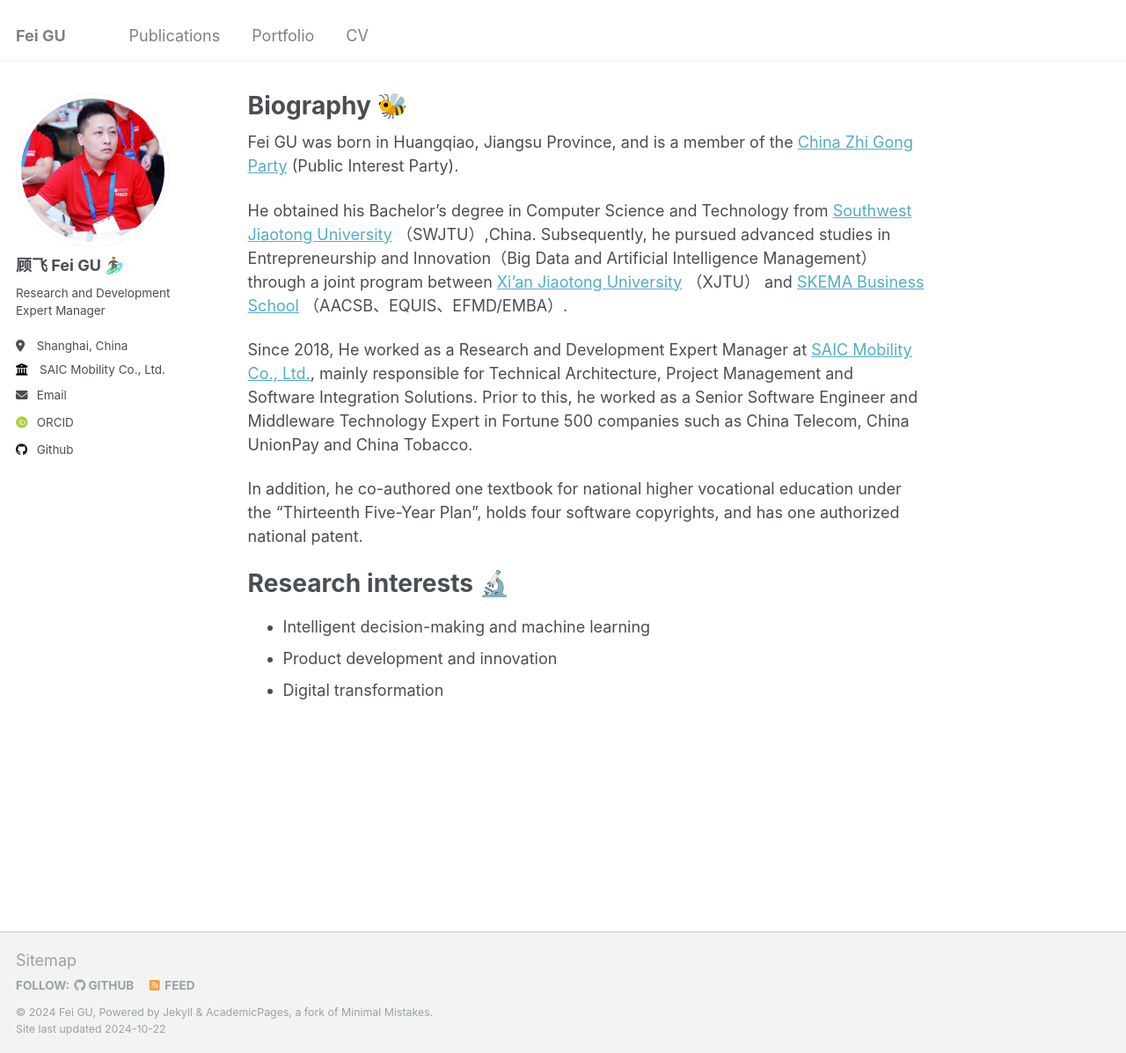
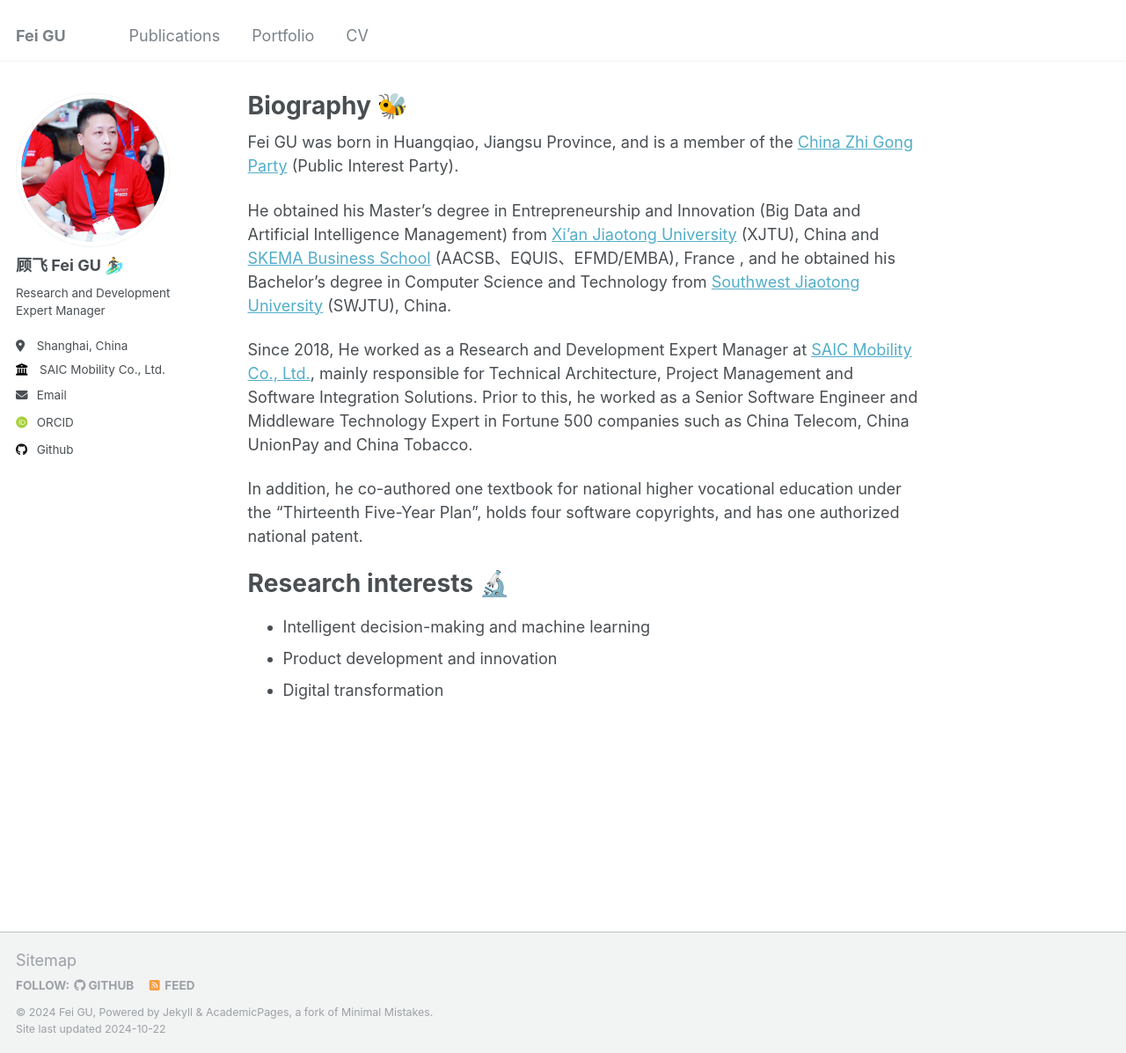
Before and after one commit to rongmax-gufei/rongmax-gufei.github.io, a Jekyll site: the page built from _pages/about.md, in a window 1280 px wide and 1197 px high. Shown: the whole window at 88% size. Built offline with Jekyll 4.4.1, drawn with Linux system fonts in a browser that asks for light colours; some web fonts are replaced.

Commit message:
Update about.md

```diff
--- a/_pages/about.md
+++ b/_pages/about.md
@@ -9,7 +9,7 @@ redirect_from:
 
 Fei GU was born in Huangqiao, Jiangsu Province, and is a member of the [China Zhi Gong Party](https://www.zg.org.cn) (Public Interest Party).
 
-He obtained his Bachelor's degree in Computer Science and Technology from [Southwest Jiaotong University](https://www.swjtu.edu.cn) （SWJTU）,China. Subsequently, he pursued advanced studies in Entrepreneurship and Innovation（Big Data and Artificial Intelligence Management）through a joint program between [Xi'an Jiaotong University](https://news.xjtu.edu.cn/info/1033/190939.htm) （XJTU） and [SKEMA Business School]([https://www.skema.edu/en/programmes/msc-entrepreneurship-innovation](https://www.skema.edu/en/rankings)) （AACSB、EQUIS、EFMD/EMBA）.
+He obtained his Master's degree in Entrepreneurship and Innovation (Big Data and Artificial Intelligence Management) from [Xi'an Jiaotong University](https://news.xjtu.edu.cn/info/1033/190939.htm) (XJTU), China and [SKEMA Business School]([https://www.skema.edu/en/programmes/msc-entrepreneurship-innovation](https://www.skema.edu/en/rankings)) (AACSB、EQUIS、EFMD/EMBA), France , and he obtained his Bachelor's degree in Computer Science and Technology from [Southwest Jiaotong University](https://www.swjtu.edu.cn) (SWJTU), China.
 
 Since 2018, He worked as a Research and Development Expert Manager at [SAIC Mobility Co., Ltd.](https://www.saicmobility.com/), mainly responsible for Technical Architecture, Project Management and Software Integration Solutions. Prior to this, he worked as a Senior Software Engineer and Middleware Technology Expert in Fortune 500 companies such as China Telecom, China UnionPay and China Tobacco.
 
```
